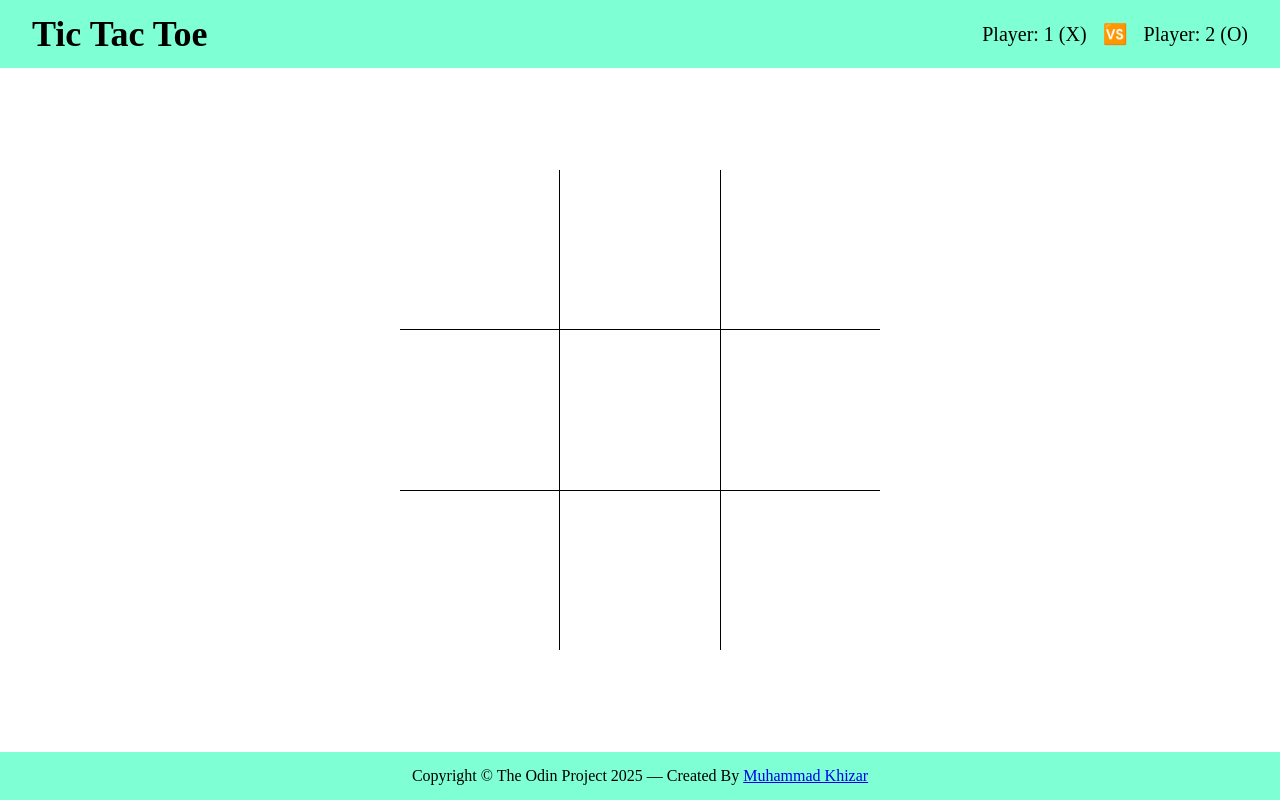
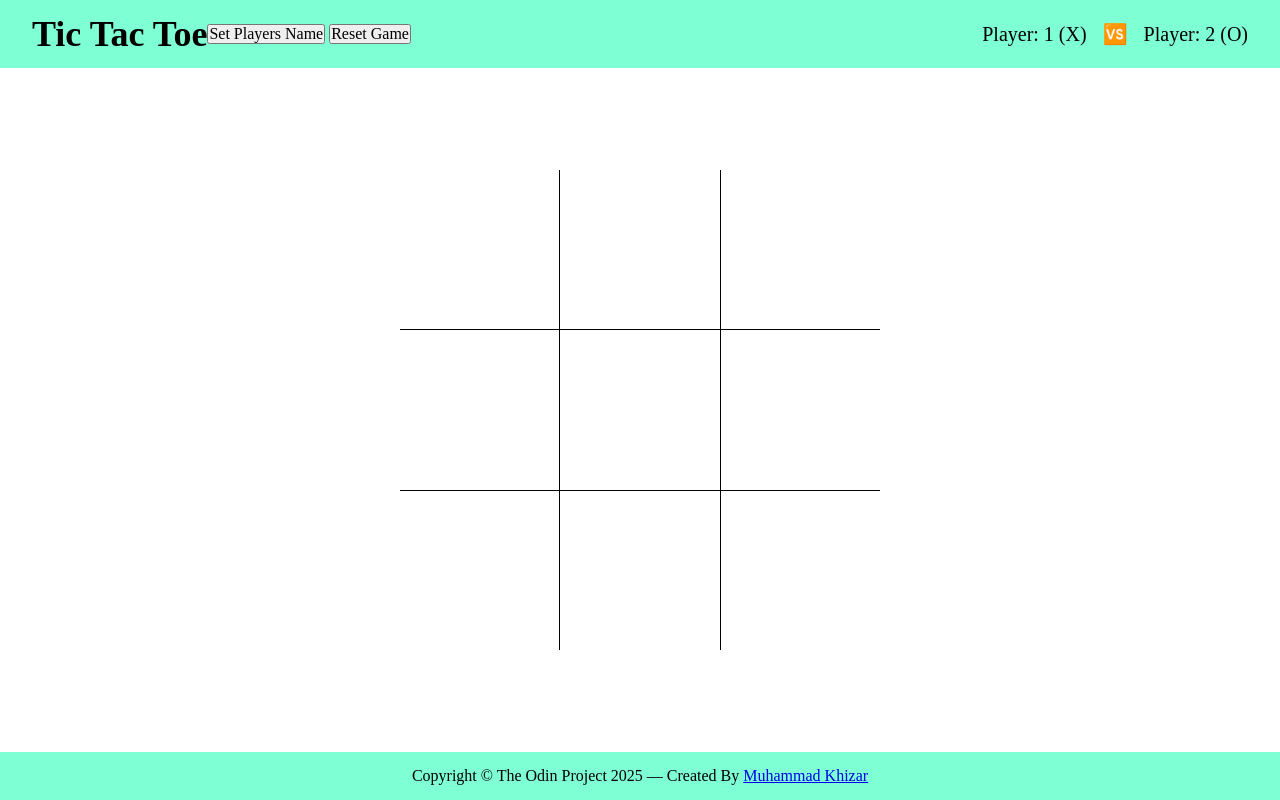
Before and after one commit to mhmkhizar/tic-tac-toe, a plain HTML site: page index.html in a window 1280 px wide. Drawn offline with Linux system fonts and the light colour scheme.

Commit message:
Refactor header to improve layout by reorganizing settings section

```diff
--- a/index.html
+++ b/index.html
@@ -11,7 +11,12 @@
     <div class="wrapper main-wrapper">
       <header class="header main-header">
         <h1 class="logo text-logo">Tic Tac Toe</h1>
-
+        <div class="settings-section">
+          <button class="btn settings-btn" type="button">
+            Set Players Name
+          </button>
+          <button class="btn settings-btn" type="button">Reset Game</button>
+        </div>
         <div class="players-info-section">
           <p class="text player-info">Player: 1 (X)</p>
           <span class="text vs-emoji">🆚</span>
```
